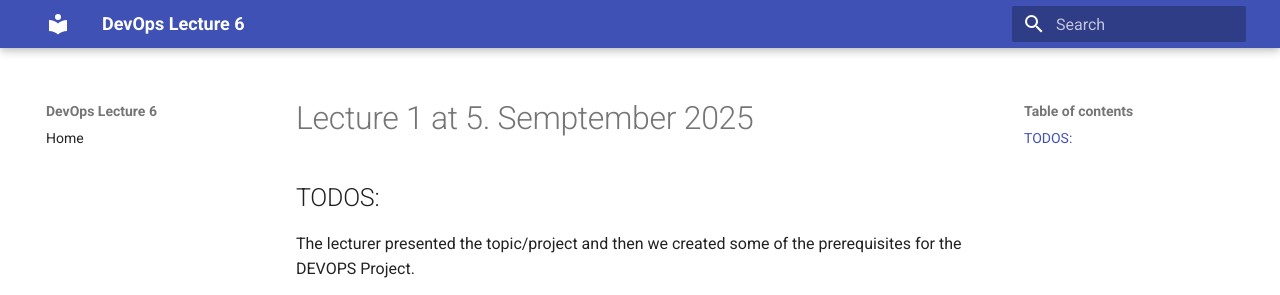
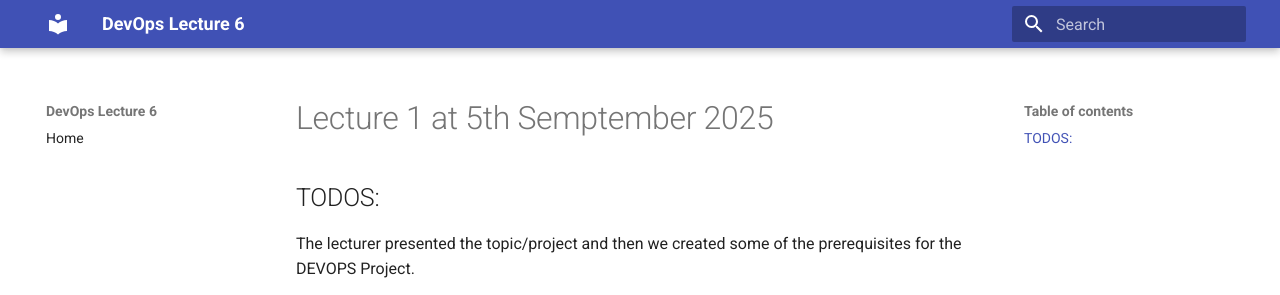
Before and after one commit to hoe-coder/devops, an MkDocs documentation site: the page built from docs/content/01_LECTURE.md, in a window 1280 px wide. Shown: the top 295 px of the page. Built offline with MkDocs 1.6.1 and Material for MkDocs 9.7.7, drawn with Linux system fonts in a browser that asks for light colours.

```diff
--- a/docs/content/01_LECTURE.md
+++ b/docs/content/01_LECTURE.md
@@ -1,4 +1,4 @@
-# Lecture 1 at 5. Semptember 2025
+# Lecture 1 at 5th Semptember 2025
 
 ## TODOS:
 
```
